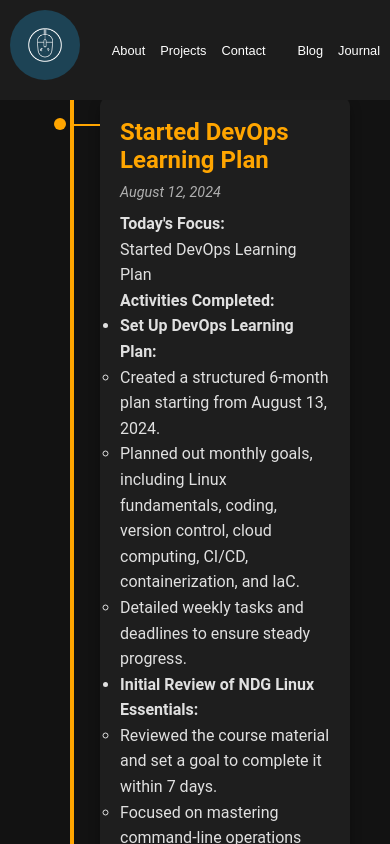
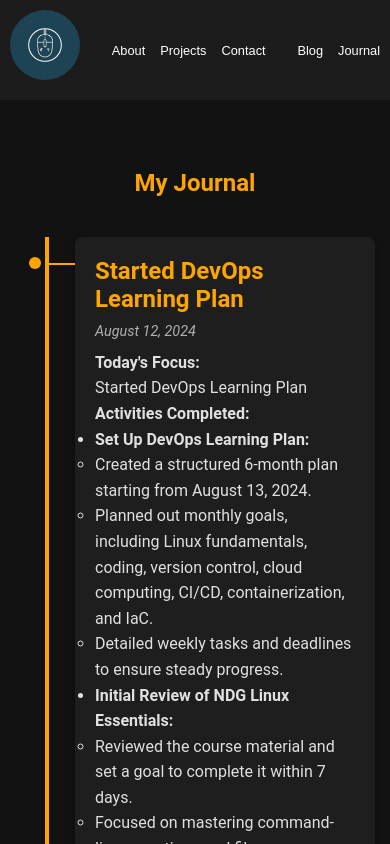
Before and after one commit to eduardodfran/front-end-react, a React (Vite) app: page /journal in a window 390 px wide. Shown: the top 844 px of the page. Built offline with nearby package versions, Linux system fonts and the light colour scheme.

Commit message:
journal updated

```diff
--- a/src/Journal.css
+++ b/src/Journal.css
@@ -1,5 +1,6 @@
 .journal-section {
   padding: 40px;
+  padding-top: 16vh;
   background-color: #121212;
   color: #e0e0e0;
   font-family: 'Roboto', sans-serif;
@@ -31,7 +32,6 @@
   border-radius: 8px;
   box-shadow: 0 6px 12px rgba(0, 0, 0, 0.3);
   width: 100%;
-  transition: transform 0.3s;
 }
 
 .journal-entry::before {
@@ -55,9 +55,7 @@
   background: #ffa500;
 }
 
-.journal-entry:hover {
-  transform: scale(1.05);
-}
+
 
 .journal-entry h3 {
   color: #ffa500;
@@ -81,3 +79,17 @@ h2 {
   color: #ffa500;
   margin-bottom: 30px;
 }
+
+/* mobile responsive */
+
+@media (max-width: 600px) {
+  .journal-section {
+    padding-top: 20vh;
+    padding-left: 15px;
+    padding-right: 15px;
+  }
+
+  .journal-section h2 {
+    margin-bottom: 40px;
+  }
+}
--- a/src/index.css
+++ b/src/index.css
@@ -58,7 +58,7 @@
   .front {
     padding-top: 7rem;
     display: block;
-    height: 130vh;
+    height: 150vh;
 
   }
 
@@ -67,11 +67,11 @@
   }
 }
 
-@media (max-width: 500px) {
+@media (max-width: 510px) {
   .front {
     padding-top: 7rem;
     display: block;
-    height: 140vh;
+    height: 165vh;
 
   }
 
```
